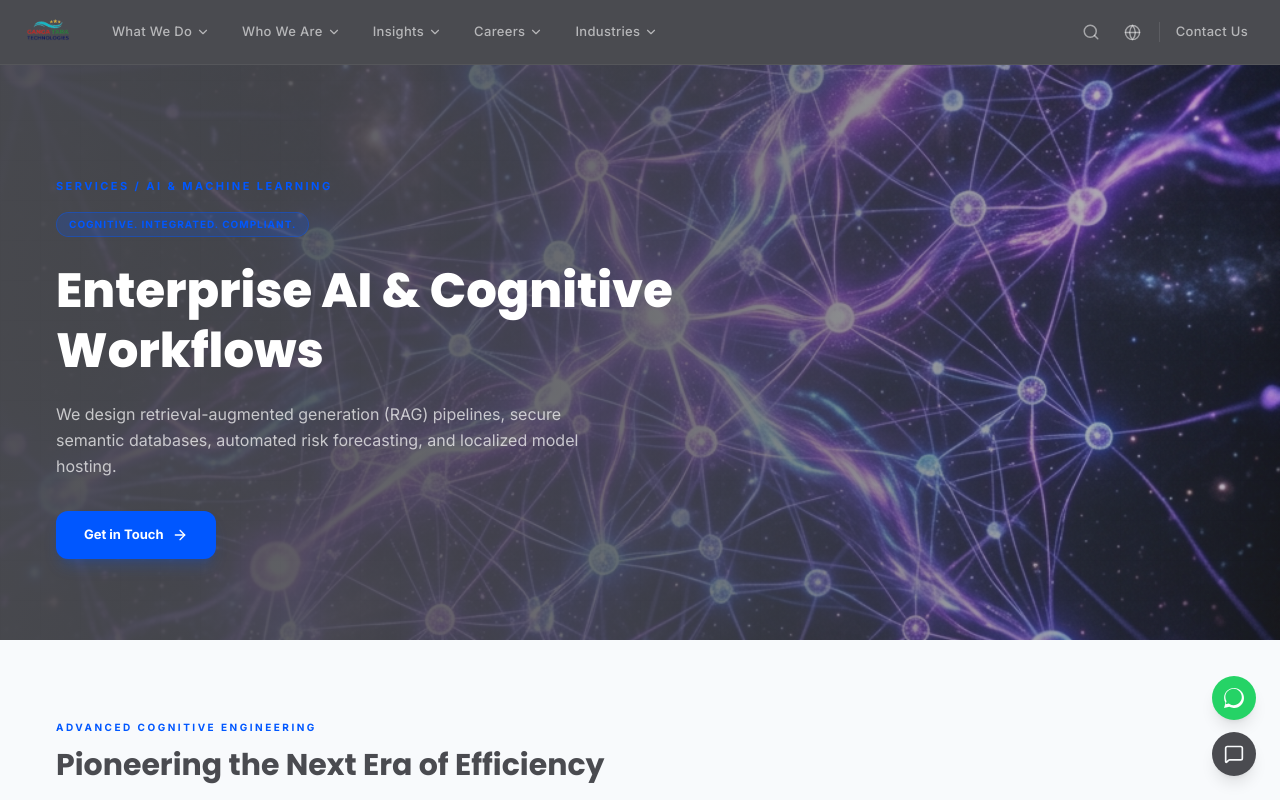
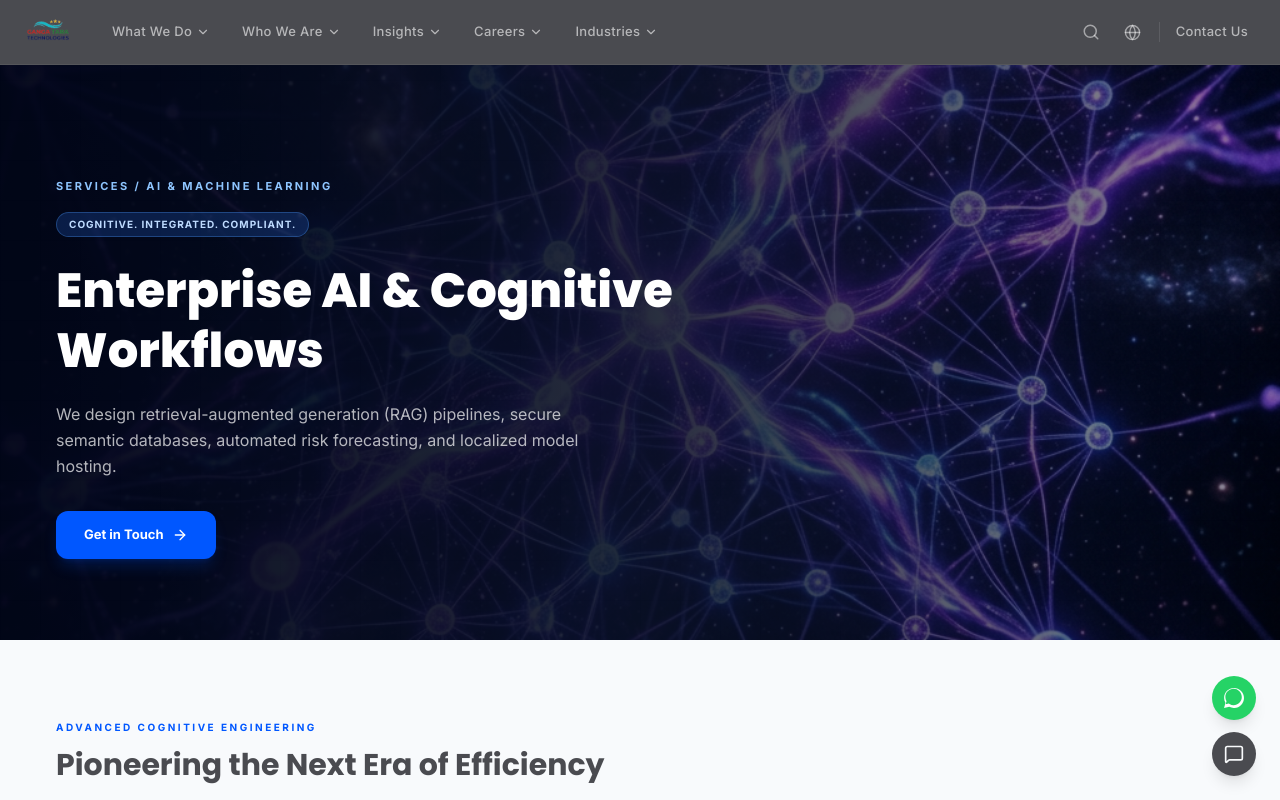
Before and after one commit to Ombaviskar2025/GangaTara-Technologies, a Next.js app: page /services/ai-machine-learning in a window 1280 px wide. Shown: the top 800 px of the page. Built offline with nearby package versions, Linux system fonts and the light colour scheme.

Commit message:
style: darken hero overlay and improve breadcrumb contrast on industry pages

```diff
--- a/src/components/sections/LandingPageTemplate.tsx
+++ b/src/components/sections/LandingPageTemplate.tsx
@@ -147,8 +147,9 @@ export const LandingPageTemplate: React.FC<LandingPageTemplateProps> = ({ conten
           alt={content.hero.title}
           className="absolute inset-0 w-full h-full object-cover"
         />
-        {/* Gradient overlays */}
-        <div className="absolute inset-0 bg-gradient-to-r from-[#4A4B50]/96 via-[#4A4B50]/80 to-[#4A4B50]/30" />
+        {/* Gradient overlays for strong text contrast */}
+        <div className="absolute inset-0 bg-gradient-to-r from-slate-950/95 via-slate-900/80 to-transparent" />
+        <div className="absolute inset-0 bg-slate-950/40" />
         <div className="absolute inset-0 grid-bg opacity-15" />
 
         <div className="relative z-10 max-w-screen-xl mx-auto px-6 sm:px-14 py-16 w-full text-white">
@@ -159,11 +160,11 @@ export const LandingPageTemplate: React.FC<LandingPageTemplateProps> = ({ conten
             className="max-w-2xl"
           >
             {/* Breadcrumb */}
-            <p className="text-[10px] sm:text-[11px] font-bold tracking-[0.22em] text-primary uppercase mb-4">
+            <p className="text-[10px] sm:text-[11px] font-bold tracking-[0.22em] text-blue-300 uppercase mb-4">
               {content.hero.breadcrumb}
             </p>
             {/* Eyebrow */}
-            <span className="inline-flex items-center gap-1.5 px-3 py-1 rounded-full bg-primary/20 border border-primary/40 text-primary text-[9px] sm:text-[10px] font-bold uppercase tracking-widest mb-6">
+            <span className="inline-flex items-center gap-1.5 px-3 py-1 rounded-full bg-blue-500/20 border border-blue-400/30 text-blue-200 text-[9px] sm:text-[10px] font-bold uppercase tracking-widest mb-6">
               {content.hero.eyebrow}
             </span>
             {/* Headline */}
```
